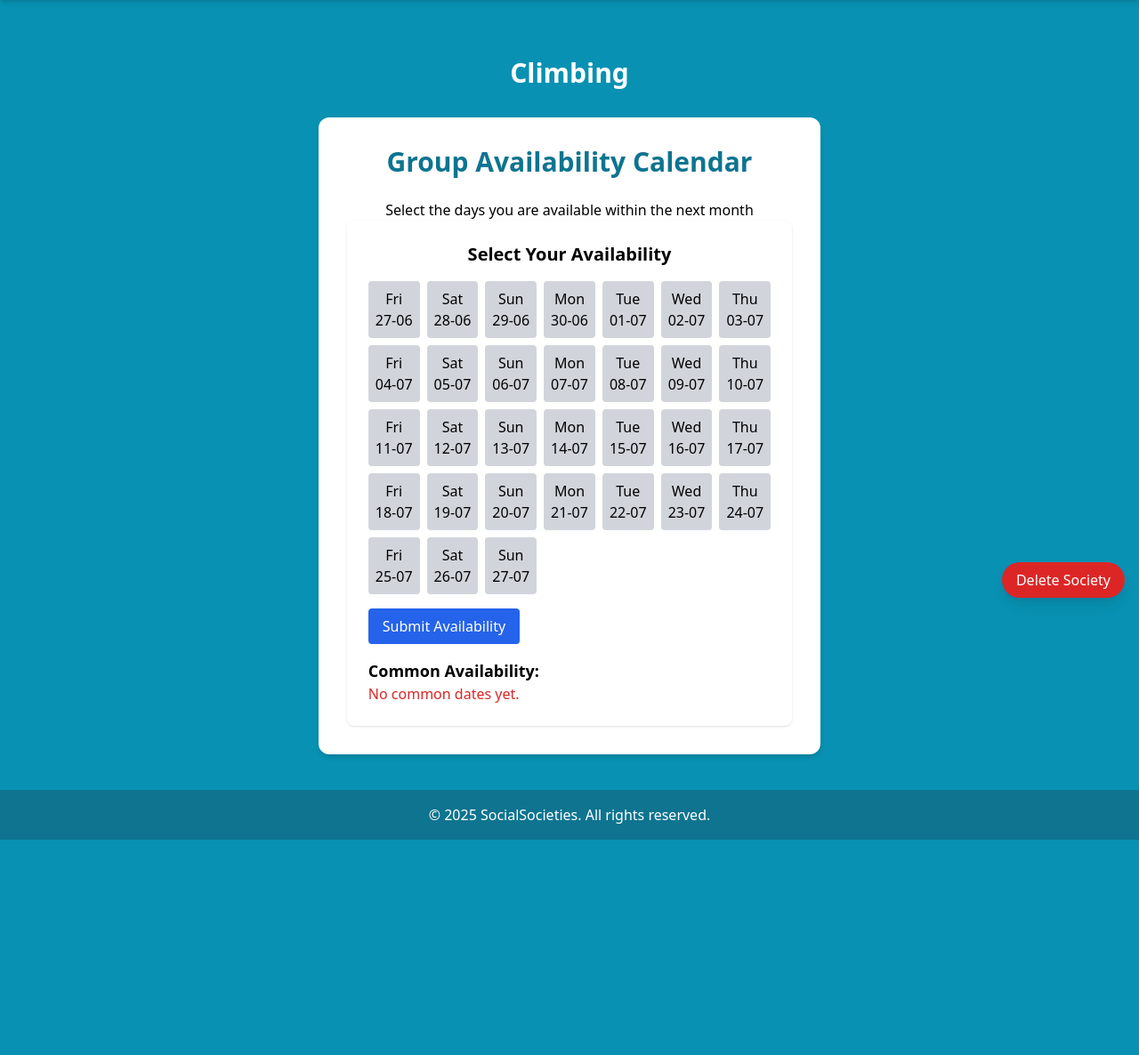
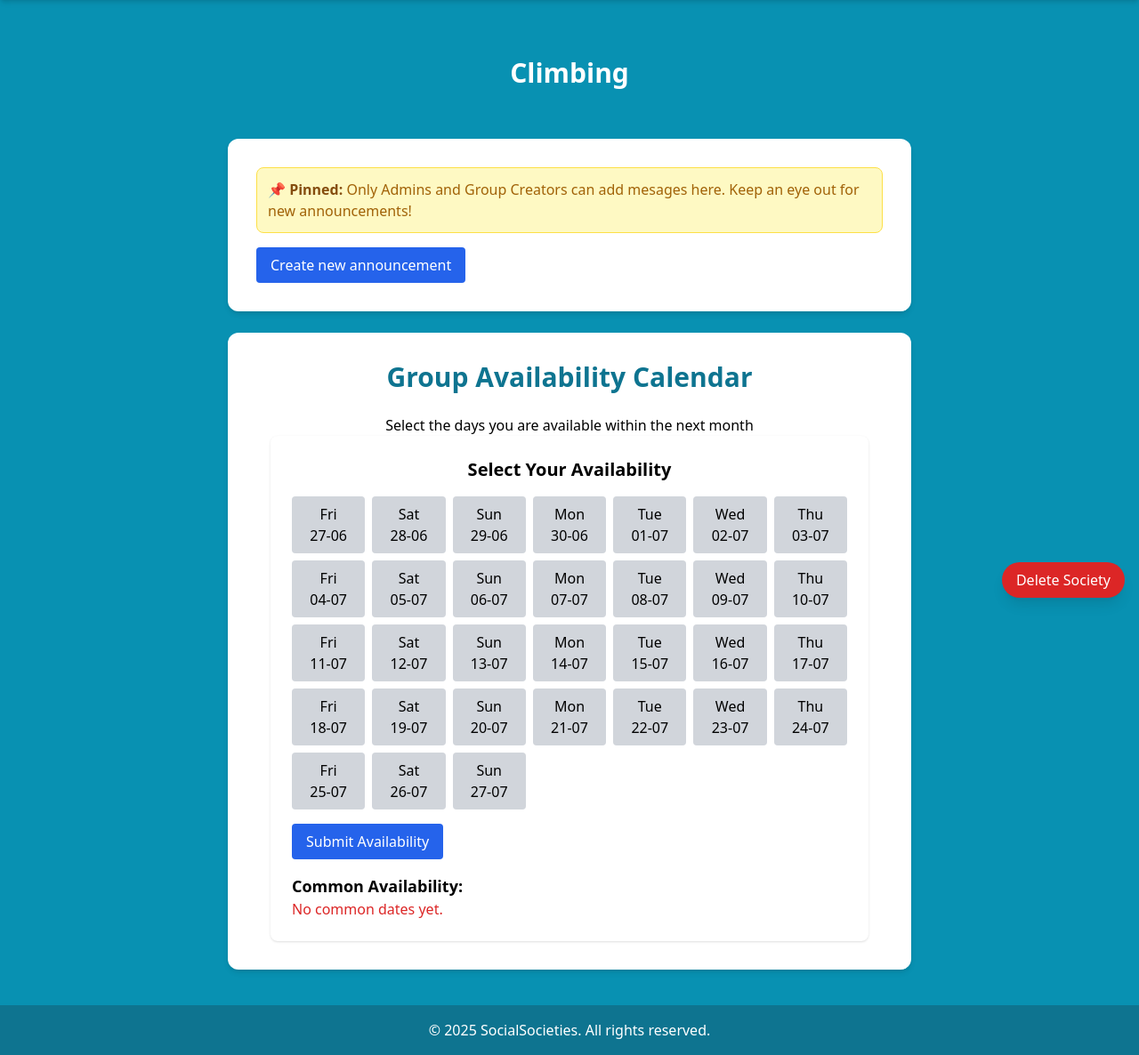
Before and after one commit to laurenrtraining/flask_app, a Flask app: page /group/1 in a window 1280 px wide. Shown: the part 64-1250 px from the top of the page at 89% size. Before the commit the page ends 1008 px from the top, so only its background shows below. Run offline with Flask 3, Linux system fonts and the light colour scheme; a user stored in the database is signed in; some libraries are stand-ins or nearby versions.

Commit message:
Added announcement feature to society pages

```diff
--- a/src/app.py
+++ b/src/app.py
@@ -233,7 +233,8 @@ def group_detail(group_id):
 
     return render_template(
         'society_template/group_detail.html',
-        group=group,
+        group = Societies.query.get_or_404(group_id),
+        user_id=session.get('user_id'),
         is_member=is_member,
         is_creator=is_creator,
         is_admin=is_admin,
@@ -241,7 +242,7 @@ def group_detail(group_id):
         can_delete=can_delete,
         date_list=date_list,
         common_dates=common_dates,
-        error=error
+        error=error,
     )
 
 
@@ -267,6 +268,39 @@ def delete_group(group_id):
     db.session.delete(group)
     db.session.commit()
     return redirect(url_for('index'))  # Return to homepage
+
+
+### ADDING AN ANNOUNCEMENT TO GROUP PAGE AND DATABASE ###
+
+@app.route('/group/<int:group_id>/announcement', methods=['POST'])
+def announcement(group_id):
+    group = Societies.query.get_or_404(group_id)
+    user_id = session.get('user_id')
+    staff_username = session.get('staff_username')
+    is_admin = (staff_username == 'admin')
+    is_creator = (user_id == group.created_by) if user_id else False
+    can_delete = (is_creator or is_admin)
+
+    if not can_delete:
+        abort(403)  # Forbidden
+
+    # Save to database
+    new_announcement = request.form.get('announcement','').strip()
+
+    if new_announcement:
+        group.announcement = new_announcement
+        db.session.commit()
+
+    return redirect(url_for('group_detail',
+        group_id=group_id,
+        is_creator=is_creator,
+        is_admin=is_admin,
+        staff_username=staff_username,
+        can_delete=can_delete,
+        new_announcement=group.announcement))
+
+    # db.session.(announcement)
+    # GET THIS TO APPEND TO DATABASE!!!!
 
 
 ### JOIN AND LEAVE GROUPS ###
--- a/src/database/database.py
+++ b/src/database/database.py
@@ -23,6 +23,7 @@ class Societies(db.Model):
     description = db.Column(db.String(200), nullable=False)
     created_by = db.Column(db.Integer, db.ForeignKey('staff.staff_id'), nullable=False)
     image_filename = db.Column(db.String(200), nullable=True)  # stores image filepath
+    announcement = db.Column(db.String(200), nullable=True)
 
 
 class Staff_Societies(db.Model):
--- a/src/templates/society_template/group_detail.html
+++ b/src/templates/society_template/group_detail.html
@@ -1,6 +1,6 @@
 <!-- society_template/group_detail.html -->
 {% extends "society_template/base.html" %} {% block content %}
-<main class="flex-grow">
+<main class="flex-grow space-y-6">
   <div class="p-8">
     <h1 class="text-3xl font-bold text-center text-white">{{group.name}}</h1>
   </div>
@@ -9,7 +9,7 @@
   <!-- If user is not signed in, do not render the Join/Leave society button -->
 
   <!-- If user is not the creator of the page not are they admins -->
-  {% if not is_creator %}
+  {% if not can_delete %}
 
   <!-- Join/Leave Society button -->
   {% if is_member %}
@@ -98,6 +98,71 @@
   </div>
   {% endif %} {% endif %} {% endif %}
 
+  <!-- Pinned messages go here -->
+  <div
+    class="bg-white p-8 rounded-xl shadow max-w-3xl w-full shadow-md ml-auto"
+  >
+    <div class="bg-yellow-100 border border-yellow-300 rounded-lg p-3 mb-4">
+      <strong class="text-yellow-800">📌 Pinned:</strong>
+      <span id="pinnedMessage" class="text-yellow-700">
+        {% if group.announcement is none %} Only Admins and Group Creators can
+        add mesages here. Keep an eye out for new announcements! {% else %}
+        {{group.announcement}} {% endif %}
+      </span>
+    </div>
+
+    {% if can_delete %}
+    <button
+      type="submit"
+      onclick="openAnnouncementModal()"
+      class="bg-blue-600 text-white px-4 py-2 rounded hover:bg-blue-700"
+    >
+      Create new announcement
+    </button>
+
+    <!-- Modal for entering announcement -->
+    <div
+      id="announcementModal"
+      class="fixed inset-0 bg-black bg-opacity-50 flex items-center justify-center hidden"
+    >
+      <div
+        class="bg-white rounded-xl shadow-xl p-6 w-full max-w-md text-center"
+      >
+        <h2 class="text-xl font-bold mb-4">Enter your message</h2>
+        <!-- Text area to enter announcement -->
+
+        <form
+          method="POST"
+          action="{{ url_for('announcement', group_id=group.society_id) }}"
+          class="px-4 py-2"
+        >
+          <textarea
+            type="text"
+            id="announcement"
+            name="announcement"
+            placeholder="Announcement"
+            class="mt-1 block w-full border border-gray-300 rounded-lg focus:outline-none focus:ring-2 focus:ring-blue-500"
+          ></textarea>
+          <button
+            type="submit"
+            class="bg-amber-600 text-white px-4 py-2 rounded hover:bg-amber-700 mr-2"
+          >
+            Confirm Announcement
+          </button>
+          <button
+            type="button"
+            onclick="closeAnnouncementModal()"
+            class="bg-gray-300 px-4 py-2 rounded hover:bg-gray-400"
+          >
+            Cancel
+          </button>
+        </form>
+      </div>
+    </div>
+    {% endif %}
+  </div>
+
+  <!-- Calendar created here -->
   <div class="max-w-3xl w-full bg-white shadow-md rounded-xl p-8 ml-auto">
     <h1 class="text-3xl font-bold text-center text-cyan-700 mb-6">
       Group Availability Calendar
@@ -209,6 +274,9 @@
     function openLeaveModal() {
       document.getElementById("confirmLeaveModal").classList.remove("hidden");
     }
+    function openAnnouncementModal() {
+      document.getElementById("announcementModal").classList.remove("hidden");
+    }
 
     function closeModal() {
       document.getElementById("confirmModal").classList.add("hidden");
@@ -218,6 +286,9 @@
     }
     function closeLeaveModal() {
       document.getElementById("confirmLeaveModal").classList.add("hidden");
+    }
+    function closeAnnouncementModal() {
+      document.getElementById("announcementModal").classList.add("hidden");
     }
   </script>
 </main>
```
Also changed, not shown: instance/FLASK_DATABASE.db.
